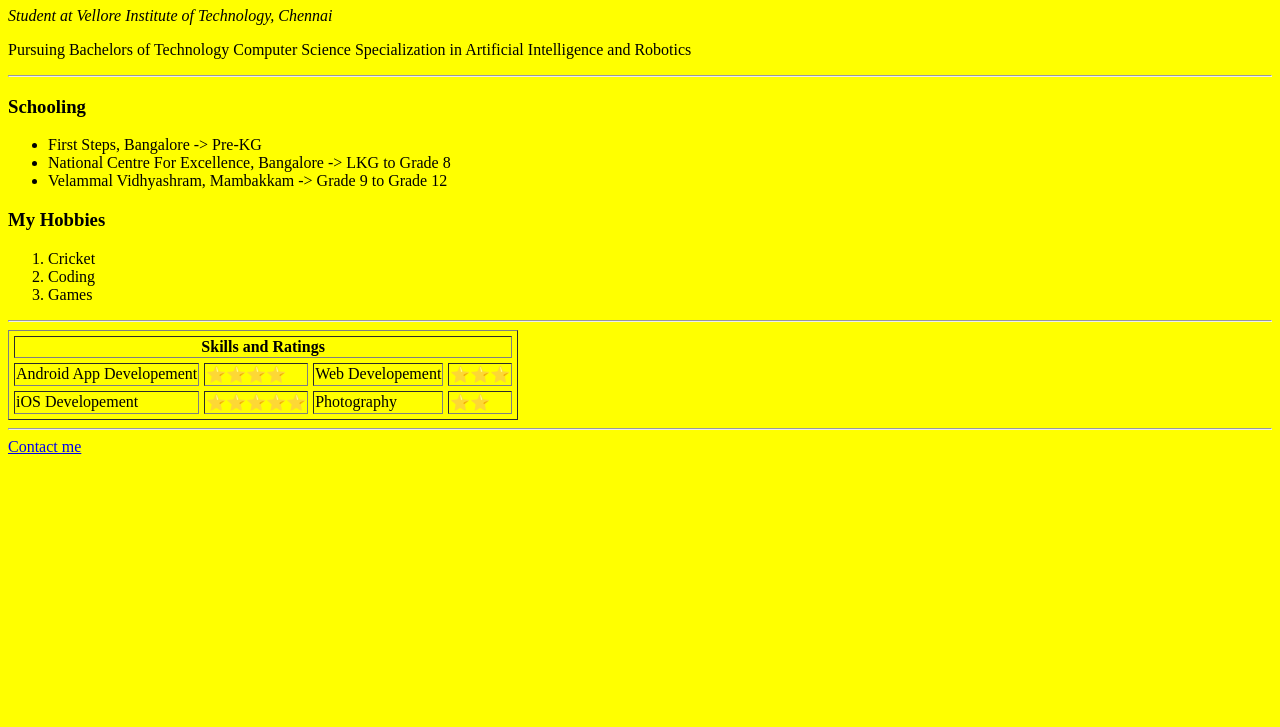
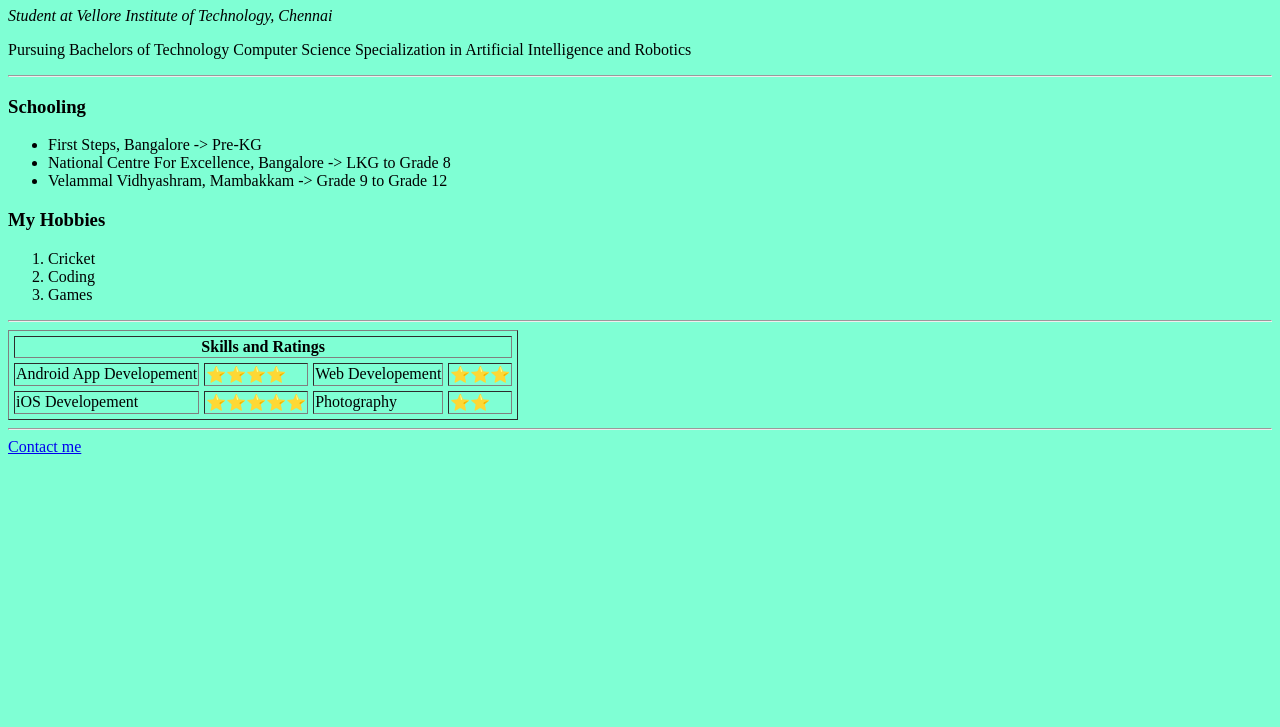
Before and after one commit to nagarithezzz/myhomepage, a plain HTML site: page index.html in a window 1280 px wide. Shown: the part 73-800 px from the top of the page. Drawn offline with Linux system fonts and the light colour scheme.

Commit message:
bg update

```diff
--- a/index.html
+++ b/index.html
@@ -4,7 +4,7 @@
     <meta charset="UTF-8">
     <title>Naga Rithesh's Homepage</title>
 </head>
-<body style = "background-color:yellow;">
+<body style="background-color: aquamarine;">
 
     <h1>Naga Rithesh</h1>
     <p><em>Student at Vellore Institute of Technology, Chennai</em></p>
```
